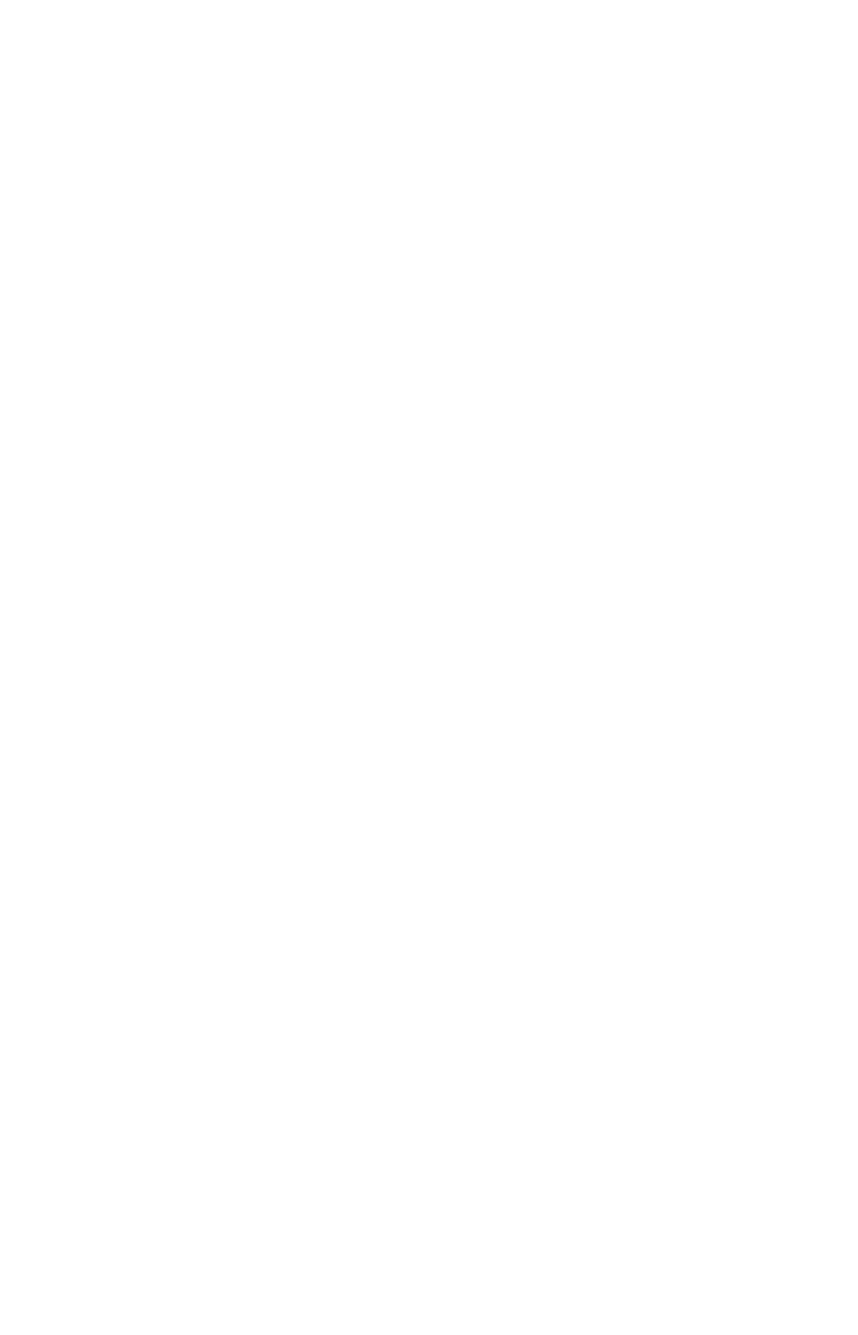
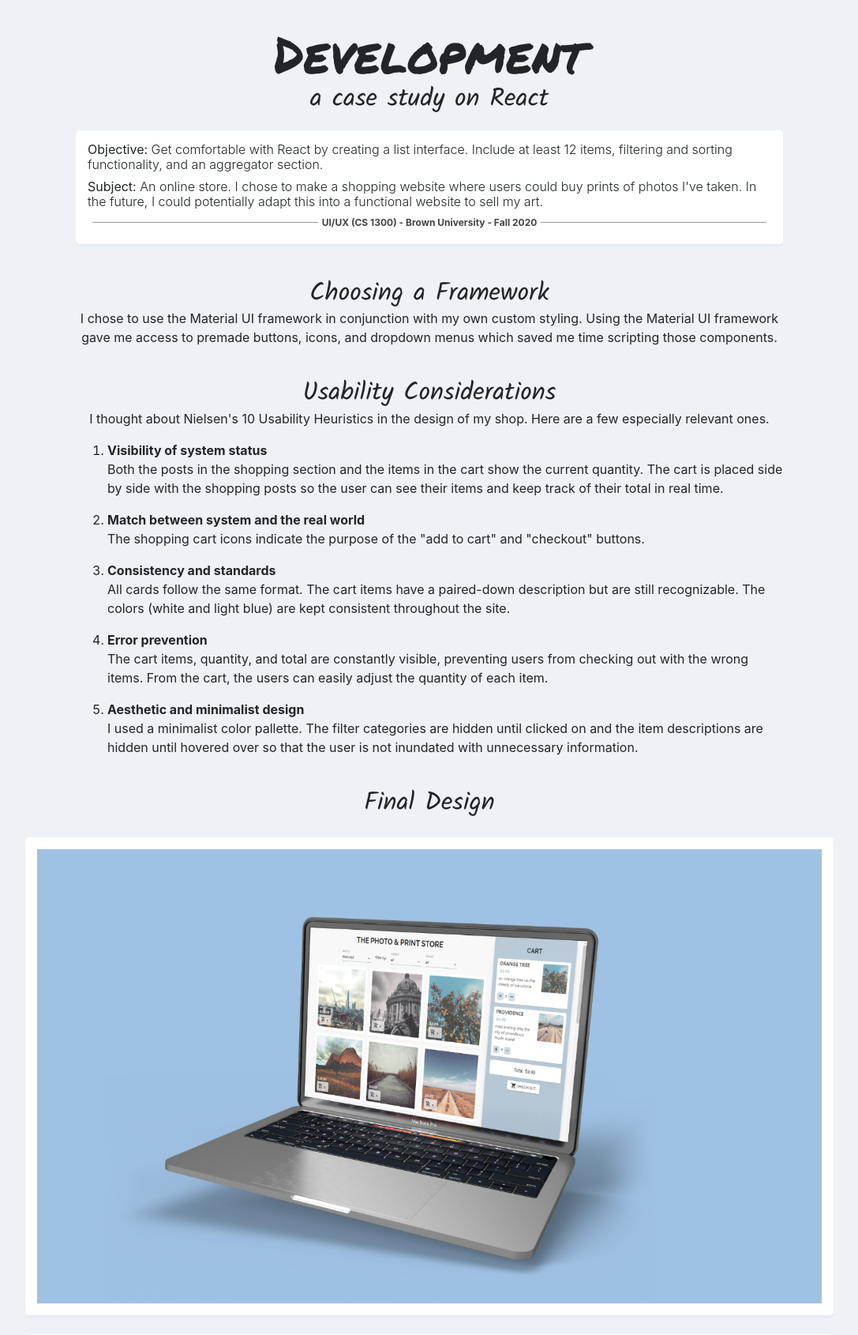
Before and after one commit to obanks1/cs1300-development-writeup, a PHP site: page / in a window 1280 px wide. Before the commit the part shown is empty. Shown: the top 1690 px of the page at 79% size, without its empty margins (96-1183 px from the left). Before the commit the page ends 800 px from the top, so only its background shows below. Run offline with PHP 8.4, Linux system fonts and the light colour scheme.

Commit message:
build app

```diff
--- a/home.html
+++ b/home.html
@@ -2,13 +2,105 @@
 
 <html>
   <head>
-    <title>INSERT TITLE HERE!</title>
+    <title>Development</title>
+    <link rel="stylesheet" href="https://stackpath.bootstrapcdn.com/bootstrap/4.5.2/css/bootstrap.min.css" integrity="sha384-JcKb8q3iqJ61gNV9KGb8thSsNjpSL0n8PARn9HuZOnIxN0hoP+VmmDGMN5t9UJ0Z" crossorigin="anonymous">
     <link rel="stylesheet" href="index.css">
-    <!-- TODO: add additional links here! e.g. fonts, icons, more stylesheets, etc. -->
+    <link rel="stylesheet" href="https://cdnjs.cloudflare.com/ajax/libs/font-awesome/4.7.0/css/font-awesome.min.css">
     <meta content="width=device-width, initial-scale=1" name="viewport" />
   </head>
 
   <body>
-    <!-- TODO: put your HTML code here! -->
+    <div class="centered"><div class="introdiv">
+      <h1>Development</h1>
+      <h3>a case study on React</h3>
+      <div class="whitebox smallshadow">
+        <h6><b>Objective:</b> Get comfortable with React by creating a list interface. Include at least 12 items, filtering and sorting functionality, and an aggregator section.
+        <h6><b>Subject:</b> An online store. I chose to make a shopping website where users could buy prints of photos I've taken. In the future, I could potentially adapt this into a functional website to sell my art.</h6>
+        <div class="centered"><hr class="inlinehr"/>
+        <p class="context"><b>UI/UX (CS 1300) - Brown University - Fall 2020 </b></p>
+        <hr class="inlinehr"/></div>
+      </div>
+    </div></div>
+
+    <br>
+    <h3>Choosing a Framework</h3>
+    <div class="centered">
+      <p style="text-align: center; width: 70%">
+        I chose to use the Material UI framework in conjunction with my own custom styling. Using the Material UI framework gave me access to premade buttons, icons, and dropdown menus which saved me time scripting those components.
+      </p>
+    </div>
+    <br>
+
+    <h3>Usability Considerations</h3>
+    <div class="centered"><div style="flex-direction: column; width: 70%">
+      <p style="text-align: center;">I thought about Nielsen's 10 Usability Heuristics in the design of my shop. Here are a few especially relevant ones.</p>
+      <ol>
+        <li><b>Visibility of system status</b></li>
+        <p>Both the posts in the shopping section and the items in the cart show the current quantity. The cart is placed side by side with the shopping posts so the user can see their items and keep track of their total in real time.</p>
+        <li><b>Match between system and the real world</b></li>
+        <p>
+          The shopping cart icons indicate the purpose of the "add to cart" and "checkout" buttons.
+        </p>
+        <li><b>Consistency and standards</b></li>
+        <p>All cards follow the same format. The cart items have a paired-down description but are still recognizable. The colors (white and light blue) are kept consistent throughout the site. </p>
+        <li><b>Error prevention</b></li>
+        <p>
+          The cart items, quantity, and total are constantly visible, preventing users from checking out with the wrong items. From the cart, the users can easily adjust the quantity of each item.
+        </p>
+        <li><b>Aesthetic and minimalist design</b></li>
+        <p>I used a minimalist color pallette. The filter categories are hidden until clicked on and the item descriptions are hidden until hovered over so that the user is not inundated with unnecessary information.</p>
+      </ol>
+    </div></div>
+
+    <br>
+    <h3>Final Design</h3>
+    <br>
+    <div class="centered">
+      <div class="demo smallshadow">
+        <img src="photos/mac.png" alt="website on macbook" class="demoPic">
+      </div>
+    </div>
+    <br>
+    <div class="centered">
+      <div class="demo smallshadow">
+        <img src="photos/storedemo.gif" alt="demo of store" class="demoPic">
+      </div>
+    </div>
+    <br>
+    <div class="centered">
+      <a href="https://peaceful-hollows-31910.herokuapp.com/" target="_blank"><p>Try it out yourself!  <i class="fa fa-external-link"></i></p></a>
+    </div>
+    <div class="centered">
+      <a href="https://github.com/obanks1/cs1300-development" target="_blank"><p>View source code  <i class="fa fa-external-link"></i></p></a>
+    </div>
+
+    <br>
+
+    <div class="centered"><div class="conclusion smallshadow">
+      <h3>Conclusion</h3>
+      <hr class="shorthr" style="width: 100%; background-color: lightgrey;">
+      <div class="conclusiongrid">
+        <div class="lessons">
+          <h6><b>Lessons Learned</b></h6>
+          <h6>This project familiarized me with using React, Material Design, and web frameworks in general. I also got experience working with state, which I used to create the automatically updating quantities and price. The skills developed from building an online store could also be easily adapted to making a blog or similar website.</h6>
+        </div>
+        <div class="softskills">
+          <h6><b>Soft Skills:</b></h6>
+          <ul class="skillslist">
+            <li>Working with web frameworks</li>
+            <li>Usability</li>
+          </ul></h6>
+        </div>
+        <div class="hardskills">
+          <h6><b>Hard Skills:</b></h6>
+          <ul class="skillslist">
+            <li>React Framework</li>
+            <li>Material Design UI</li>
+            <li>JSX</li>
+          </ul>
+        </div>
+      </div>
+    </div></div>
+
   </body>
 </html>
--- a/index.css
+++ b/index.css
@@ -1 +1,226 @@
-/* Put your style information here! */
+body {
+    margin: 0px;
+    padding: 0px;
+    background-color: #EEF2F7;
+}
+
+h1 {
+    text-align: center;
+    font-size: 4em;
+    font-family: 'Permanent Marker';
+    margin: 0px;
+    padding: 30px 0px 0px 0px;
+}
+
+h3 {
+    text-align: center;
+    font-size: 2em;
+    font-family: 'Kalam';
+    margin: 0px;
+    padding: 0px;
+}
+
+h4 {
+    font-family: 'Courgette';
+    font-size: 18px;
+    text-align: center;
+}
+
+h6 {
+    font-weight: 300;
+    font-size: 16px;
+}
+
+.introdiv {
+    display: flex;
+    justify-content: center;
+    flex-direction: column;
+    width: 70%;
+}
+
+.whitebox {
+    background-color: white;
+    margin: 20px 0px 20px 0px;
+    padding: 15px 15px 5px 15px;
+    border-radius: 5px;
+}
+
+.context {
+    text-align: center;
+    font-size: 12px;
+    display:inline-block;
+    margin: 0px 5px 0px 5px;
+    padding: 0px;
+    color: #444;
+}
+
+.inlinehr {
+    display: inline-block;
+    width: 33%;
+    position: relative;
+    top: 0.5em;
+    margin: 0px 0px 30px 0px;
+    padding: 0px;
+    background-color: darkgrey;
+}
+
+.longhr {
+    width: 80%;
+    border: 0;
+    height: 3px;
+    background-image: linear-gradient(to right, rgba(0, 0, 0, 0), rgba(0, 0, 0, 0.75), rgba(0, 0, 0, 0));
+}
+
+.conclusion {
+    background-color: white;
+    border-radius: 5px;
+    padding: 20px;
+    margin-bottom: 100px;
+    width: 80%;
+}
+
+.conclusiongrid {
+    display: grid;
+    grid-gap: 10px;
+    grid-template-columns: 1fr 0.3fr 0.3fr;
+    grid-template-rows: 1fr;
+    margin-top: 20px;
+}
+
+.lessons {
+    grid-column: 1;
+    grid-row: 1;
+}
+
+.softskills {
+    grid-column: 2;
+    grid-row: 1;
+}
+
+.hardskills {
+    grid-column: 3;
+    grid-row: 1;
+}
+
+.skillslist {
+    margin-left: -25px;
+    font-weight: lighter;
+}
+
+.centered {
+    display: flex;
+    justify-content: center;
+}
+
+.coolshadow {
+    box-shadow:
+    0 2.8px 2.2px rgba(0, 0, 0, 0.034),
+    0 6.7px 5.3px rgba(0, 0, 0, 0.048),
+    0 12.5px 10px rgba(0, 0, 0, 0.06),
+    0 22.3px 17.9px rgba(0, 0, 0, 0.072);
+}
+
+.smallshadow {
+    box-shadow:
+    0 2.8px 2.2px rgba(0, 0, 0, 0.034);
+}
+
+.demo {
+    width: 80%;
+    background-color: white;
+    padding: 15px;
+    border-radius: 5px;
+}
+
+.demoPic {
+    width: 100%;
+}
+
+@media only screen and (max-width: 600px) {
+
+    .conclusiongrid{
+        grid-template-columns: 1fr;
+        grid-template-rows: 1fr 0.3fr 0.3fr;
+    }
+
+    .lessons {
+        grid-column: 1;
+        grid-row: 1;
+    }
+
+    .softskills {
+        grid-column: 1;
+        grid-row: 2;
+        margin-bottom: -15px;
+    }
+
+    .hardskills {
+        grid-column: 1;
+        grid-row: 3;
+    }
+
+    iframe {
+        height: 300px;
+    }
+
+    h1 {
+        font-size: 2.5em;
+    }
+}
+
+
+/* permanent-marker-regular - latin */
+@font-face {
+    font-family: 'Permanent Marker';
+    font-style: normal;
+    font-weight: 400;
+    src: url('./fonts/permanent-marker-v10-latin-regular.eot'); /* IE9 Compat Modes */
+    src: local('Permanent Marker Regular'), local('PermanentMarker-Regular'),
+         url('./fonts/permanent-marker-v10-latin-regular.eot?#iefix') format('embedded-opentype'), /* IE6-IE8 */
+         url('./fonts/permanent-marker-v10-latin-regular.woff2') format('woff2'), /* Super Modern Browsers */
+         url('./fonts/permanent-marker-v10-latin-regular.woff') format('woff'), /* Modern Browsers */
+         url('./fonts/permanent-marker-v10-latin-regular.ttf') format('truetype'), /* Safari, Android, iOS */
+         url('./fonts/permanent-marker-v10-latin-regular.svg#PermanentMarker') format('svg'); /* Legacy iOS */
+  }
+
+/* courgette-regular - latin */
+@font-face {
+    font-family: 'Courgette';
+    font-style: normal;
+    font-weight: 400;
+    src: url('./fonts/courgette-v8-latin-regular.eot'); /* IE9 Compat Modes */
+    src: local('Courgette Regular'), local('Courgette-Regular'),
+         url('./fonts/courgette-v8-latin-regular.eot?#iefix') format('embedded-opentype'), /* IE6-IE8 */
+         url('./fonts/courgette-v8-latin-regular.woff2') format('woff2'), /* Super Modern Browsers */
+         url('./fonts/courgette-v8-latin-regular.woff') format('woff'), /* Modern Browsers */
+         url('./fonts/courgette-v8-latin-regular.ttf') format('truetype'), /* Safari, Android, iOS */
+         url('./fonts/courgette-v8-latin-regular.svg#Courgette') format('svg'); /* Legacy iOS */
+  }
+
+/* kalam-regular - latin */
+@font-face {
+    font-family: 'Kalam';
+    font-style: normal;
+    font-weight: 400;
+    src: url('./fonts/kalam-v11-latin-regular.eot'); /* IE9 Compat Modes */
+    src: local('Kalam'), local('Kalam-Regular'),
+         url('./fonts/kalam-v11-latin-regular.eot?#iefix') format('embedded-opentype'), /* IE6-IE8 */
+         url('./fonts/kalam-v11-latin-regular.woff2') format('woff2'), /* Super Modern Browsers */
+         url('./fonts/kalam-v11-latin-regular.woff') format('woff'), /* Modern Browsers */
+         url('./fonts/kalam-v11-latin-regular.ttf') format('truetype'), /* Safari, Android, iOS */
+         url('./fonts/kalam-v11-latin-regular.svg#Kalam') format('svg'); /* Legacy iOS */
+  }
+
+/* noto-sans-regular - latin */
+@font-face {
+    font-family: 'Noto Sans';
+    font-style: normal;
+    font-weight: 400;
+    src: url('./fonts/noto-sans-v11-latin-regular.eot'); /* IE9 Compat Modes */
+    src: local('Noto Sans'), local('NotoSans'),
+         url('./fonts/noto-sans-v11-latin-regular.eot?#iefix') format('embedded-opentype'), /* IE6-IE8 */
+         url('./fonts/noto-sans-v11-latin-regular.woff2') format('woff2'), /* Super Modern Browsers */
+         url('./fonts/noto-sans-v11-latin-regular.woff') format('woff'), /* Modern Browsers */
+         url('./fonts/noto-sans-v11-latin-regular.ttf') format('truetype'), /* Safari, Android, iOS */
+         url('./fonts/noto-sans-v11-latin-regular.svg#NotoSans') format('svg'); /* Legacy iOS */
+  }
```
Also changed, not shown: fonts/courgette-v8-latin-regular.woff (added), fonts/courgette-v8-latin-regular.woff2 (added), fonts/kalam-v11-latin-regular.woff (added), fonts/kalam-v11-latin-regular.woff2 (added), fonts/noto-sans-v11-latin-regular.woff (added), fonts/noto-sans-v11-latin-regular.woff2 (added), fonts/permanent-marker-v10-latin-regular.woff (added), fonts/permanent-marker-v10-latin-regular.woff2 (added), fonts/satisfy-v11-latin-regular.woff (added), fonts/satisfy-v11-latin-regular.woff2 (added), photos/mac.png (added), photos/screenshot.png (added), 1 other file.
